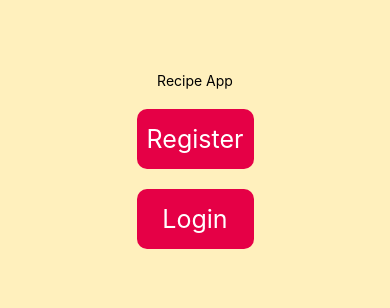
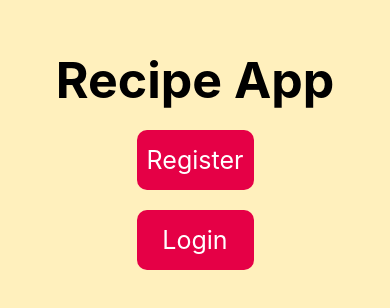
Before and after one commit to alljay213/recipeApp, a React Native app: screen / in a window 390 px wide. Shown: the part 262-570 px from the top of the page. Built offline with nearby package versions, Linux system fonts and the light colour scheme.

Commit message:
Refactor App.js: Simplify imports and enhance text styling for the app title

```diff
--- a/App.js
+++ b/App.js
@@ -1,12 +1,5 @@
-import { StatusBar, barStyle } from "expo-status-bar";
-import {
-  StyleSheet,
-  Text,
-  View,
-  Button,
-  TextInput,
-  TouchableOpacity,
-} from "react-native";
+import { StatusBar } from "expo-status-bar";
+import { StyleSheet, Text, View, TouchableOpacity } from "react-native";
 import { auth } from "./firebaseConfig";
 import { onAuthStateChanged } from "firebase/auth";
 import { useEffect, useState } from "react";
@@ -29,8 +22,8 @@ export default function App() {
 
   return (
     <View style={styles.container}>
-      <Text>Recipe App</Text>
-      <StatusBar barStyle="auto" />
+      <Text style={styles.text}>Recipe App</Text>
+      <StatusBar hidden />
       <TouchableOpacity
         style={styles.button}
         activeOpacity={0.6}
@@ -61,6 +54,10 @@ export default function App() {
 }
 
 const styles = StyleSheet.create({
+  text: {
+    fontSize: 50,
+    fontWeight: "bold",
+  },
   container: {
     flex: 1,
     backgroundColor: "#FFF0BD",
```
